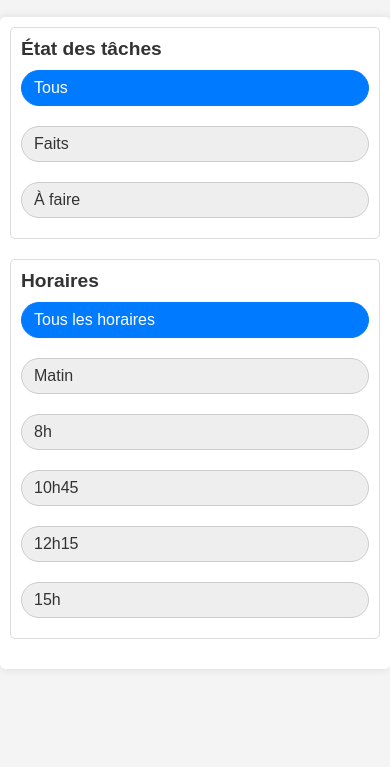
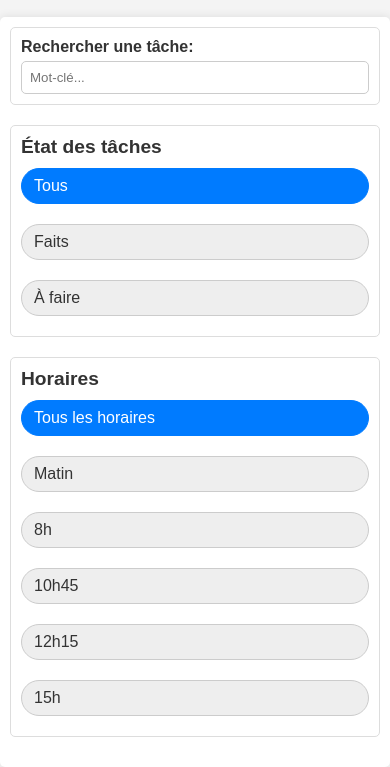
Before and after one commit to DavidSZD/Check-list, a plain HTML site: page index.html in a window 390 px wide. Shown: the part 138-905 px from the top of the page. Before the commit the page ends 844 px from the top, so only its background shows below. Drawn offline with Linux system fonts and the light colour scheme; no server answers.

Commit message:
Update index.html

```diff
--- a/index.html
+++ b/index.html
@@ -29,6 +29,28 @@
             box-shadow: 0 0 10px rgba(0, 0, 0, 0.1);
             border-radius: 5px;
         }
+
+        .search-bar-section {
+            margin-bottom: 20px;
+            padding: 10px;
+            border: 1px solid #ddd;
+            border-radius: 5px;
+            display: flex;
+            align-items: center;
+        }
+
+        .search-bar-section label {
+            margin-right: 10px;
+            font-weight: bold;
+        }
+
+        .search-bar-section input[type="text"] {
+            flex-grow: 1;
+            padding: 8px;
+            border: 1px solid #ccc;
+            border-radius: 5px;
+        }
+
 
         .filter-section {
             margin-bottom: 20px;
@@ -117,6 +139,16 @@
             .filters label {
                 margin-bottom: 10px;
             }
+
+            .search-bar-section {
+                flex-direction: column;
+                align-items: stretch;
+            }
+
+            .search-bar-section label {
+                margin-bottom: 5px;
+                margin-right: 0;
+            }
         }
     </style>
 </head>
@@ -124,6 +156,12 @@
     <h1>Checklist Partagée - Vendredi</h1>
 
     <div class="container">
+
+        <div class="search-bar-section">
+            <label for="search-task">Rechercher une tâche:</label>
+            <input type="text" id="search-task" placeholder="Mot-clé...">
+        </div>
+
         <div class="filter-section">
             <h2>État des tâches</h2>
             <div class="filters">
@@ -224,19 +262,23 @@
         const time10h45 = document.getElementById('time-10h45');
         const time12h15 = document.getElementById('time-12h15');
         const time15h = document.getElementById('time-15h');
+        const searchInput = document.getElementById('search-task');
 
 
         function displayChecklist(data) {
             checklistElement.innerHTML = '';
             const filter = document.querySelector('input[name="filter"]:checked').value;
             const timeFilter = document.querySelector('input[name="time"]:checked').value;
+            const searchTerm = searchInput.value.toLowerCase(); // Récupère le terme de recherche et le met en minuscule
 
             console.log("Filtre d'état sélectionné:", filter);
             console.log("Filtre horaire sélectionné:", timeFilter);
+            console.log("Terme de recherche:", searchTerm);
 
             for (const key in data) {
                 if (data.hasOwnProperty(key)) {
                     const item = data[key];
+                    const taskTextLower = item.text.toLowerCase(); // Met le texte de la tâche en minuscule pour la recherche insensible à la casse
 
                     console.log("Tâche:", key, item);
 
@@ -255,6 +297,13 @@
                         console.log("Filtrage - Horaire incorrect, filtre horaire actif. Masquer:", key);
                         continue;
                     }
+
+                    // Filtrage par recherche
+                    if (searchTerm && !taskTextLower.includes(searchTerm)) { // Vérifie si un terme de recherche est entré et si le texte de la tâche ne le contient pas
+                        console.log("Filtrage - Terme de recherche non trouvé. Masquer:", key);
+                        continue;
+                    }
+
 
                     const listItem = document.createElement('li');
                     const checkbox = document.createElement('input');
@@ -417,6 +466,11 @@
             }
         });
 
+        // Écoute les changements dans la barre de recherche
+        searchInput.addEventListener('input', () => {
+            displayChecklist(snapshot.val()); // Réaffiche la checklist à chaque frappe dans la barre de recherche
+        });
+
 
     </script>
 </body>
```
